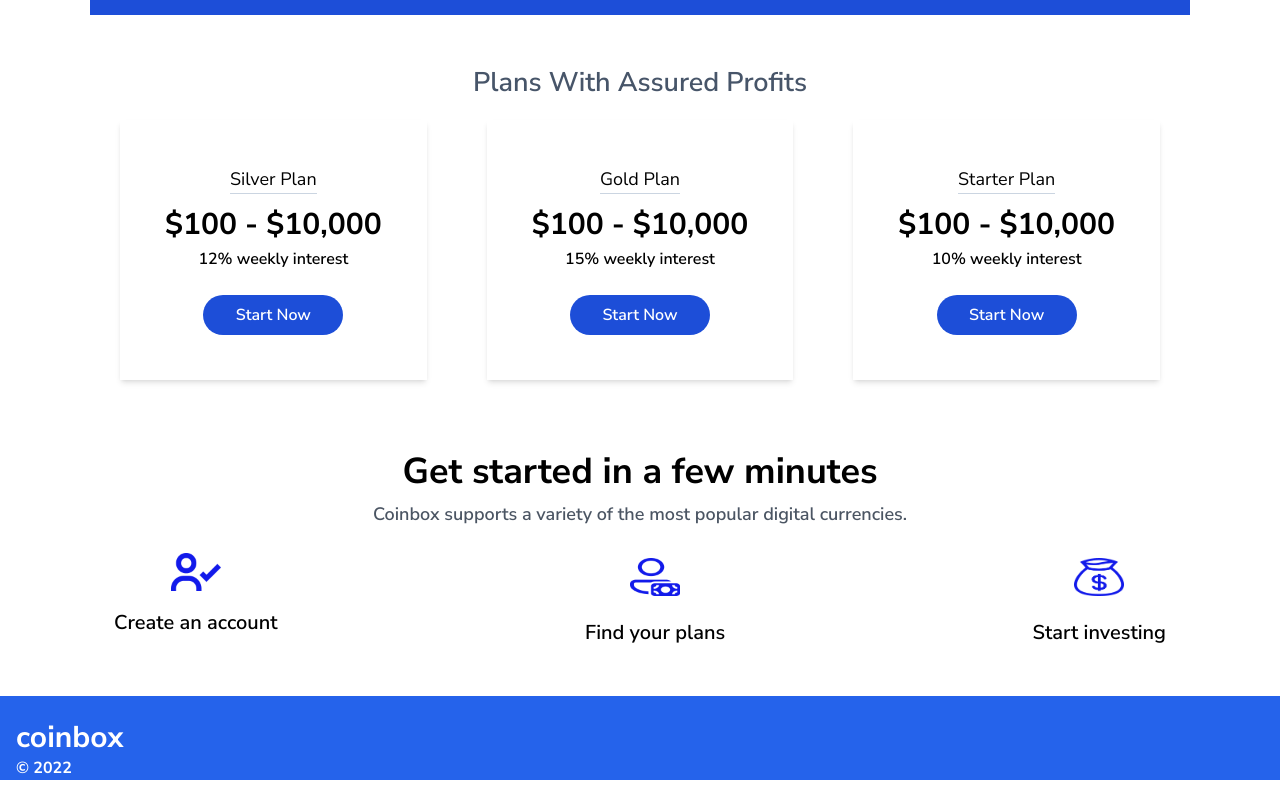
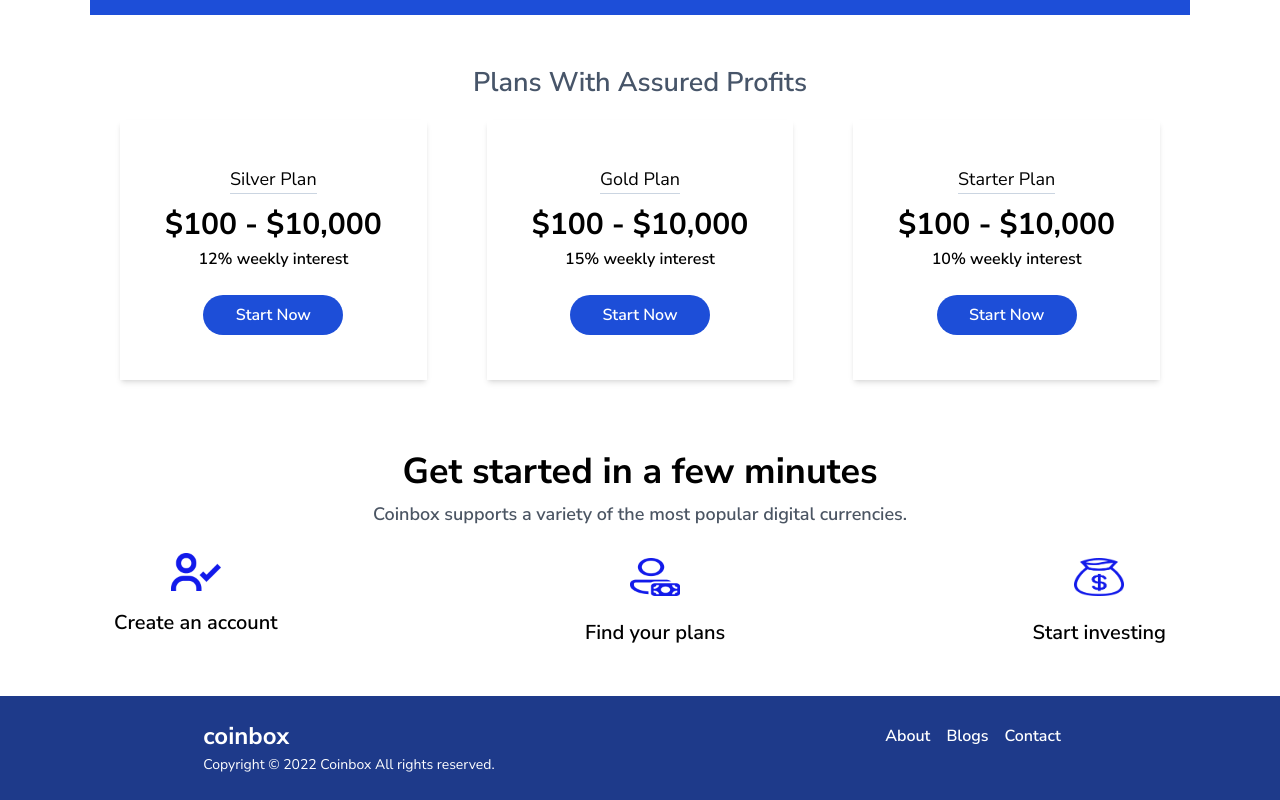
Before and after one commit to oladips772/authentication-app, a React (Create React App) app in the folder frontend/: page / in a window 1280 px wide. Shown: the part 882-1682 px from the top of the page. Built offline with nearby package versions, Linux system fonts and the light colour scheme.

Commit message:
done with footer design

```diff
--- a/frontend/src/components/Footer.js
+++ b/frontend/src/components/Footer.js
@@ -4,12 +4,24 @@ import { Link } from "react-router-dom";
 
 function Footer() {
   return (
-    <div className="bg-blue-600 h-full flex justify-between">
+    <div className="bg-blue-900 h-full flex items-center justify-around pb-6 mt-4">
       <div className="px-4 mt-6">
-        <h1 className="text-3xl font-bold text-white ">coinbox</h1>
-        <span className="text-white font-[700]">&copy; 2022</span>
+        <h1 className="text-2xl font-bold text-white ">coinbox</h1>
+        <span className="text-white font-[400] text-sm">
+          Copyright &copy; 2022 Coinbox All rights reserved.
+        </span>
       </div>
-      <div></div>
+      <div className="flex items-center space-x-4 mr-8">
+        <Link to="/" className="text-white font-[600]">
+          About
+        </Link>
+        <Link to="/" className="text-white font-[600]">
+          Blogs
+        </Link>
+        <Link to="/" className="text-white font-[600]">
+          Contact
+        </Link>
+      </div>
     </div>
   );
 }
```
